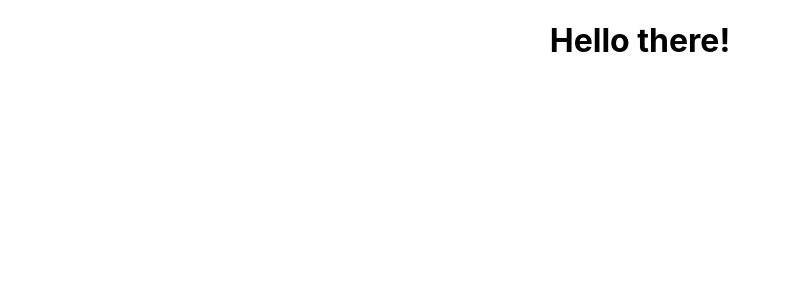
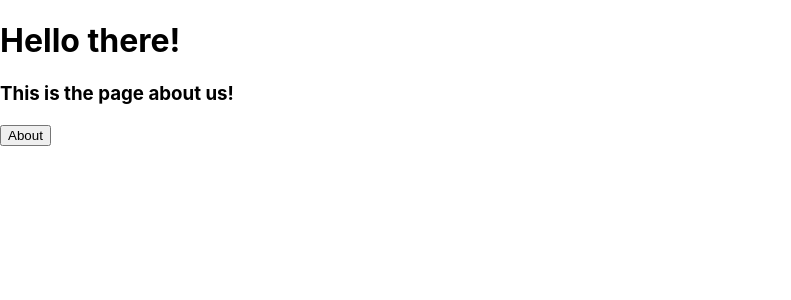
Before and after one commit to moejo-the-jojo/zwischenwebsite, a React (Create React App) app: page /about in a window 1280 px wide. Shown: the top 300 px of the page, without its empty margins (0-791 px from the left). Built offline with nearby package versions, Linux system fonts and the light colour scheme.

Commit message:
tests for react-router-dom

```diff
--- a/package.json
+++ b/package.json
@@ -8,7 +8,8 @@
     "@testing-library/user-event": "^13.5.0",
     "react": "^18.2.0",
     "react-dom": "^18.2.0",
-    "react-scripts": "5.0.1",
+    "react-router-dom": "^6.14.2",
+    "react-scripts": "^5.0.1",
     "web-vitals": "^2.1.4"
   },
   "scripts": {
--- a/src/App.js
+++ b/src/App.js
@@ -1,10 +1,20 @@
 import './App.css';
+import * as React from 'react';
+import About from './components/About';
+import {Route, Routes, BrowserRouter} from "react-router-dom";
+import Home from './components/Home';
 
 function App() {
   return (
-    <div className="App">
+    <>
+    <BrowserRouter>
       <h1>Hello there!</h1>
-    </div>
+      <Routes>
+        <Route exact path='/' element={<Home />} />
+        <Route exact path="/about" element={<About />} />
+      </Routes>
+      </BrowserRouter>
+      </>
   );
 }
 
--- /dev/null
+++ b/src/components/About.js
@@ -0,0 +1,14 @@
+import { useNavigate } from "react-router-dom";
+
+const About = (props) => {
+    const navigate = useNavigate();
+
+    return (
+        <div>
+            <h3>This is the page about us!</h3>
+            <button onClick={() => navigate("/about")}>About</button>
+        </div>
+    )
+}
+
+export default About;
--- /dev/null
+++ b/src/components/Home.js
@@ -0,0 +1,15 @@
+import {useNavigate} from "react-router-dom";
+
+
+const Home = (props) => {
+    const navigate = useNavigate();
+
+    return (
+        <div>
+            <h2>U ok?</h2>
+            <button onClick={() => navigate("/about")}>About</button>
+        </div>
+    )
+}
+
+export default Home;
```
Also changed, not shown: 1 other file (tests, documents, lock files or other folders).
